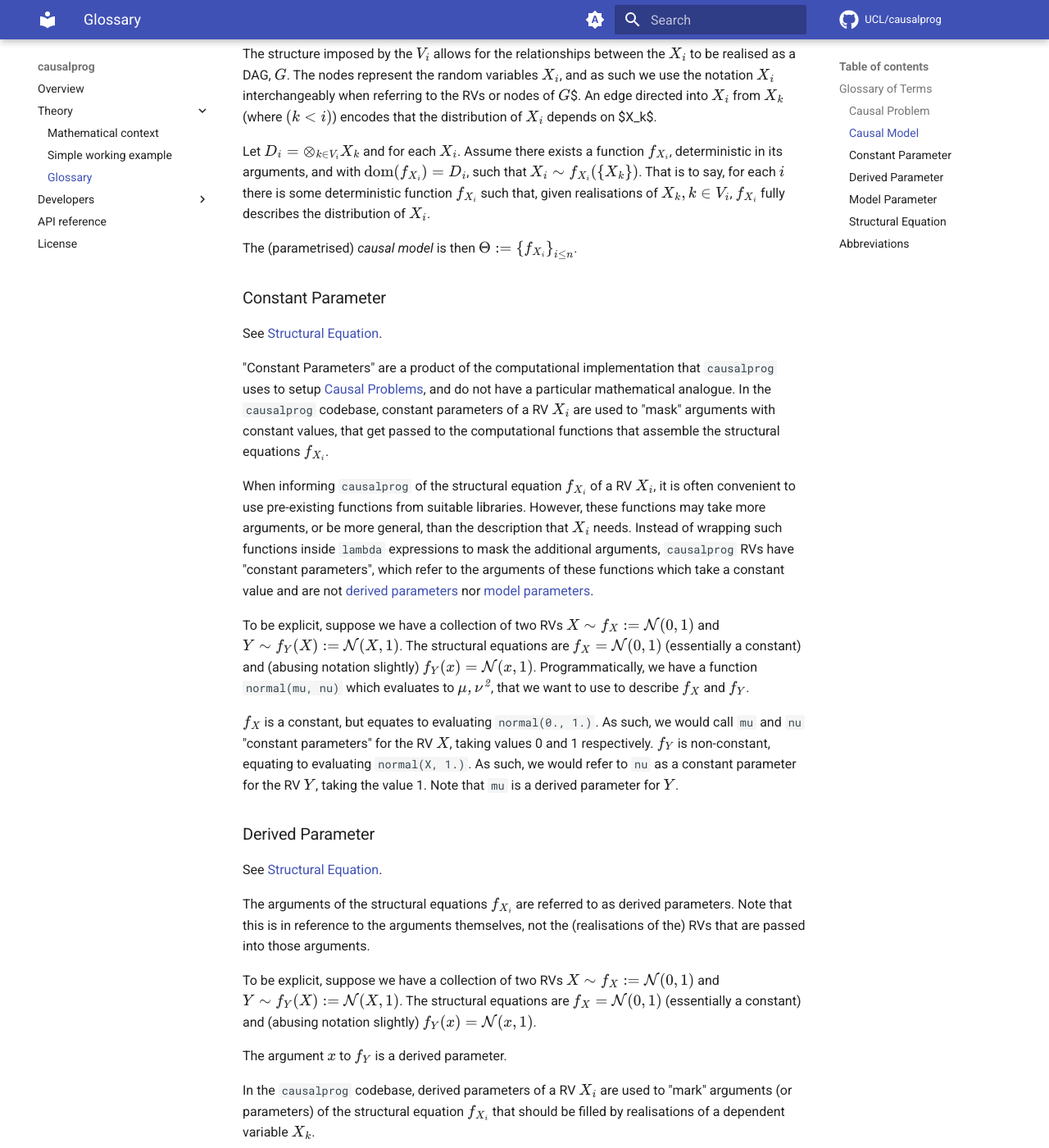
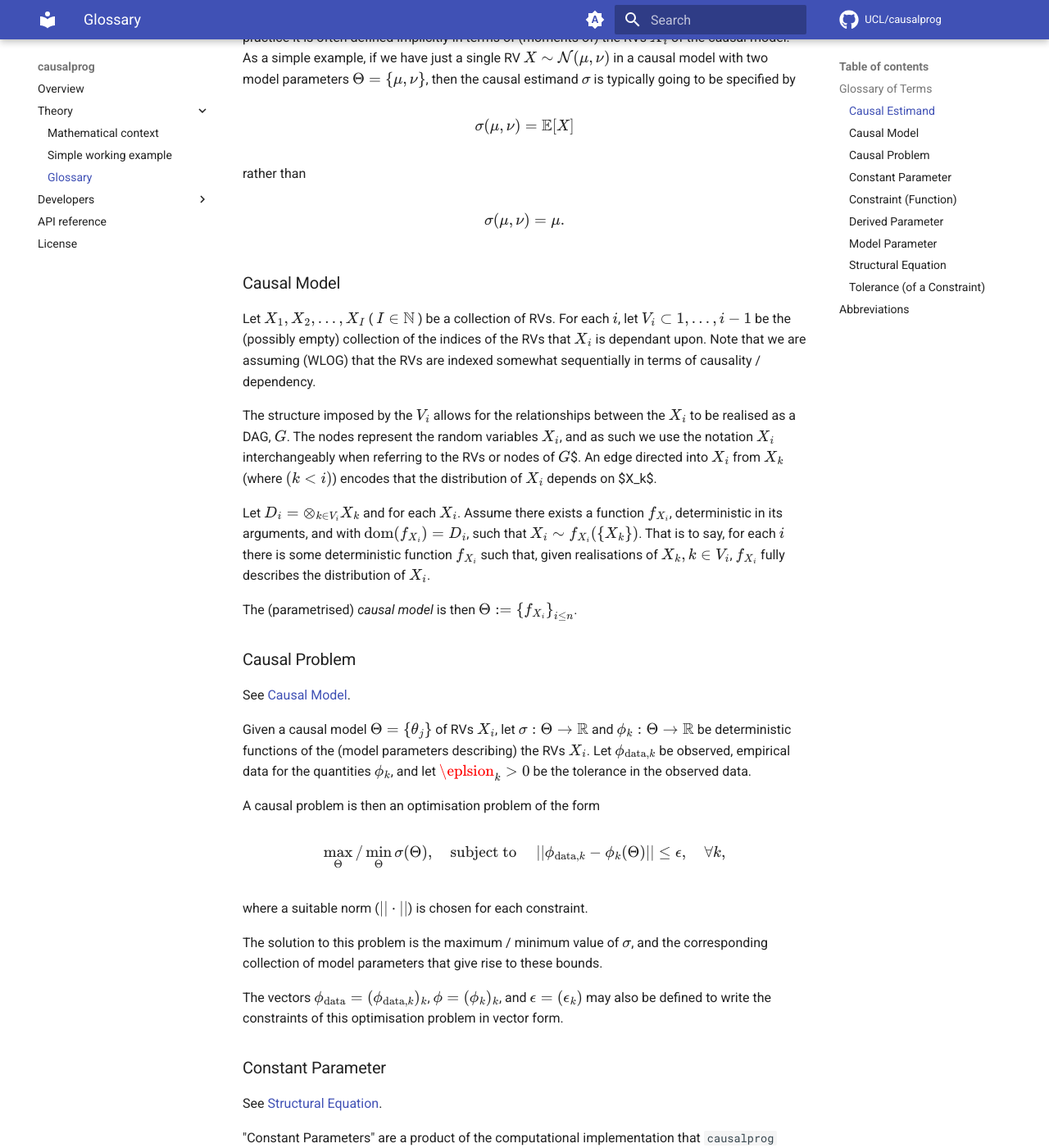
Before and after one commit to UCL/causalprog, an MkDocs documentation site: the page built from docs/theory/glossary.md, in a window 1280 px wide and 1400 px high, scrolled down 495 px. Shown: the whole window at 82% size. Built offline with MkDocs 1.6.1 and Material for MkDocs 9.7.7, drawn with Linux system fonts in a browser that asks for light colours; comment, search, counter and statistics services are not loaded; some of the changed text lies outside the part shown.

Commit message:
Causal Model and Problem and related terms into glossary

```diff
--- a/docs/theory/glossary.md
+++ b/docs/theory/glossary.md
@@ -4,7 +4,21 @@ Definitions of terms and abbreviations that are used across the `causalprog` doc
 
 ## Glossary of Terms
 
-### Causal Problem
+### Causal Estimand
+
+See [Causal Problem](#causal-problem).
+
+The objective function (typically denoted $\sigma$) of a causal problem is referred to as the causal estimand.
+It typically represents some quantity of interest that we cannot directly measure nor obtain data for.
+
+Although the causal estimand is formally defined as a function of the model parameters, in practice it is often defined implicitly in terms of (moments of) the RVs $X_i$ of the causal model.
+As a simple example, if we have just a single RV $X\sim\mathcal{N}(\mu, \nu)$ in a causal model with two model parameters $\Theta = \{\mu, \nu\}$, then the causal estimand $\sigma$ is typically going to be specified by
+
+$$ \sigma(\mu, \nu) = \mathbb{E}[X] $$
+
+rather than
+
+$$ \sigma(\mu, \nu) = \mu. $$
 
 ### Causal Model
 
@@ -21,6 +35,23 @@ Assume there exists a function $f_{X_i}$, deterministic in its arguments, and wi
 That is to say, for each $i$ there is some deterministic function $f_{X_i}$ such that, given realisations of $X_k, k\in V_i$, $f_{X_i}$ fully describes the distribution of $X_i$.
 
 The (parametrised) _causal model_ is then $\Theta := \left\{ f_{X_i} \right\}_{i\leq n}$.
+
+### Causal Problem
+
+See [Causal Model](#causal-model).
+
+Given a causal model $\Theta = \{\theta_j\}$ of RVs $X_i$, let $\sigma: \Theta \rightarrow \mathbb{R}$ and $\phi_k: \Theta\rightarrow\mathbb{R}$ be deterministic functions of the (model parameters describing) the RVs $X_i$.
+Let $\phi_{\mathrm{data}, k}$ be observed, empirical data for the quantities $\phi_k$, and let $\eplsion_k > 0$ be the tolerance in the observed data.
+
+A causal problem is then an optimisation problem of the form
+
+$$ \max_{\Theta} / \min_{\Theta} \sigma(\Theta), \quad \text{subject to } \quad \vert\vert \phi_{\mathrm{data}, k} - \phi_k(\Theta) \vert\vert\leq \epsilon, \quad \forall k, $$
+
+where a suitable norm ($\vert\vert\cdot\vert\vert$) is chosen for each constraint.
+
+The solution to this problem is the maximum / minimum value of $\sigma$, and the corresponding collection of model parameters that give rise to these bounds.
+
+The vectors $\phi_{\mathrm{data}} = (\phi_{\mathrm{data}, k})_k$, $\phi = (\phi_k)_k$, and $\epsilon = (\epsilon_k)$ may also be defined to write the constraints of this optimisation problem in vector form.
 
 ### Constant Parameter
 
@@ -42,6 +73,19 @@ As such, we would call `mu` and `nu` "constant parameters" for the RV $X$, takin
 $f_Y$ is non-constant, equating to evaluating `normal(X, 1.)`.
 As such, we would refer to `nu` as a constant parameter for the RV $Y$, taking the value 1.
 Note that `mu` is a derived parameter for $Y$.
+
+### Constraint (Function)
+
+See [Causal Problem](#causal-problem).
+
+The functions $\phi_k$ in a causal problem are referred to as the constraints (or constraint functions).
+For given observed data $\phi_{\mathrm{data}, k}$ and tolerance in the data $\epsilon_k$, the constraint
+
+$$ \vert\vert \phi_k - \phi_{\mathrm{data}, k} \vert\vert \leq \epsilon_k $$
+
+appears in the corresponding causal problem.
+
+The $phi_k$ represent quantities that can be estimated from a causal model, and which we have observed data for.
 
 ### Derived Parameter
 
@@ -90,6 +134,12 @@ $$ X_i \vert \{X_k\}_{k\in V_i} = f_{X_i}(\{X_k\}) $$
 
 used.
 
+### Tolerance (of a Constraint)
+
+See [Causal Problem](#causal-problem).
+
+The values $\epsilon_k$ that appears in a causal problem is referred to as the tolerance (in the data corresponding to $\phi_k$).
+
 ## Abbreviations
 
 - DAG: [Directed Acyclic Graph](https://en.wikipedia.org/wiki/Directed_acyclic_graph)
```
Also changed, not shown: docs/theory/casual-problem-terminology.md (+3 -1 lines).
